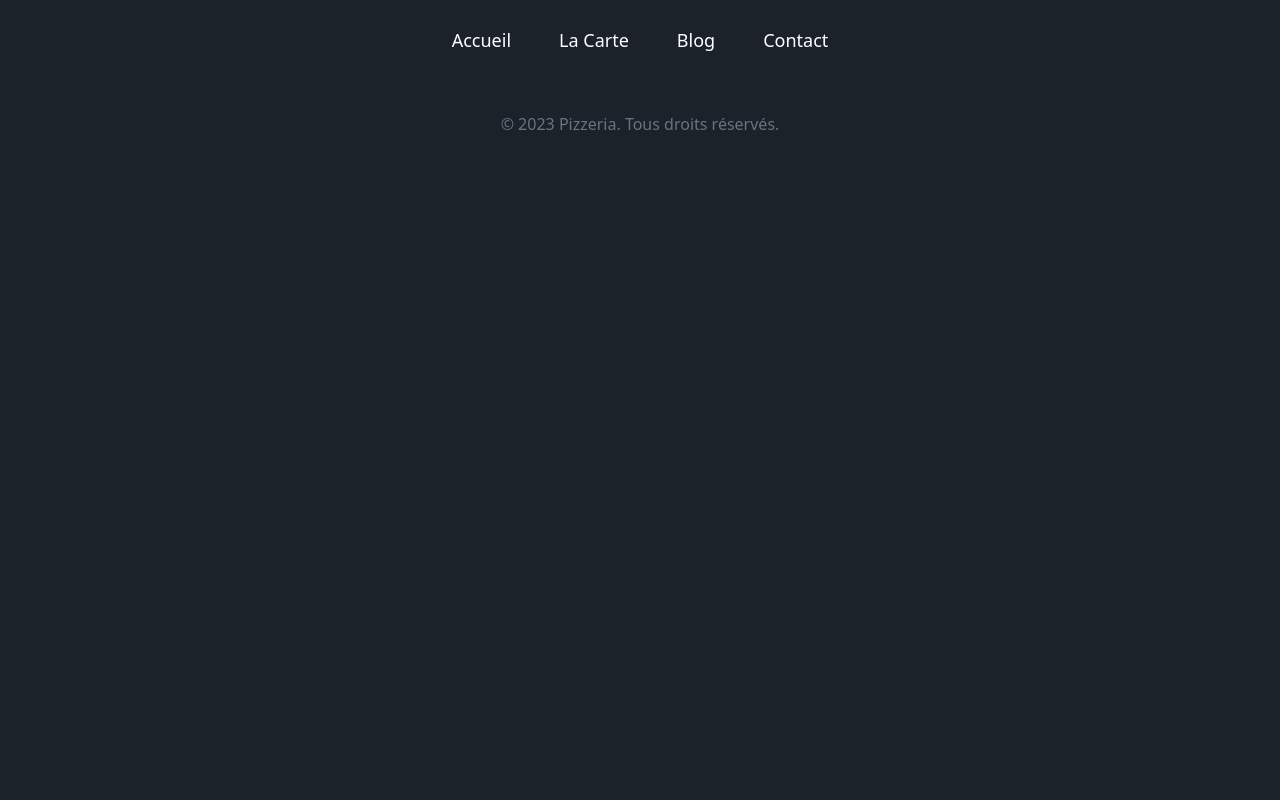
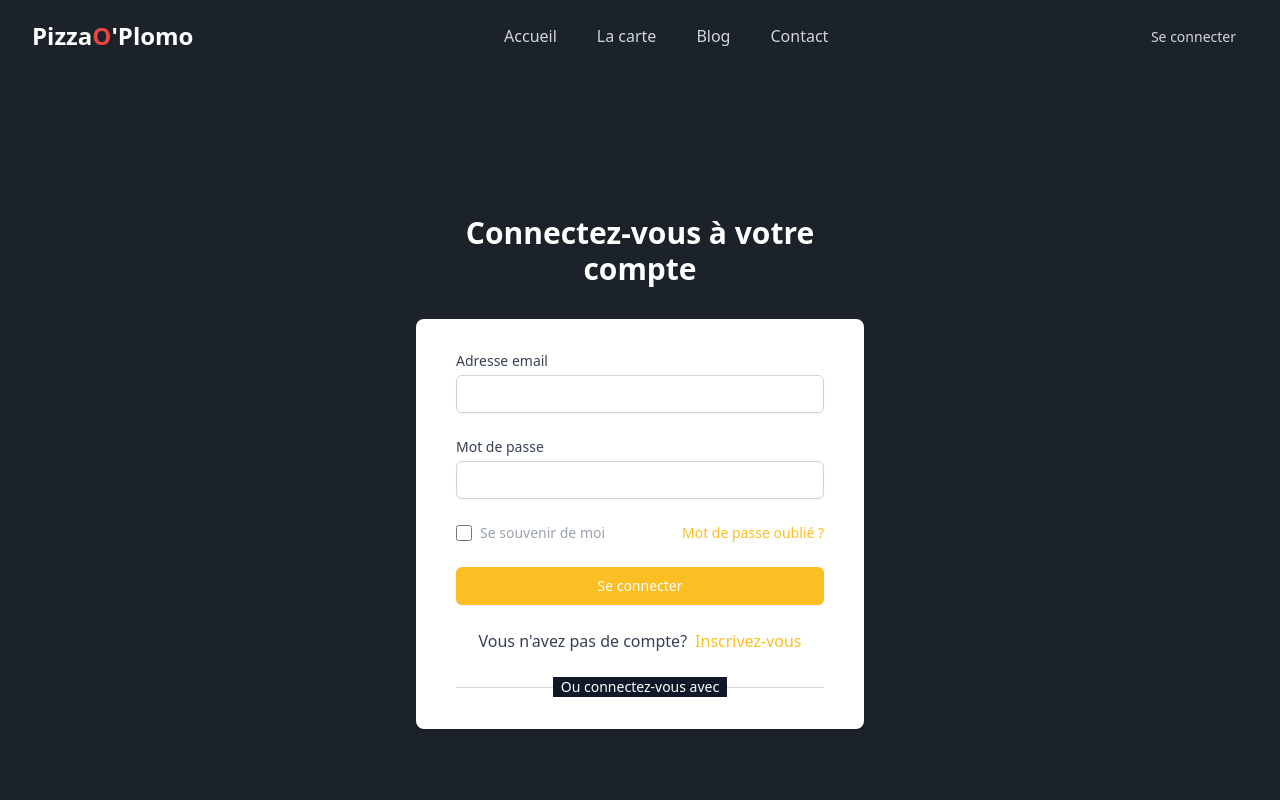
Before and after one commit to PizzaOPlomo/Front-PizzaOPlomo, an Angular app: page /auth/login in a window 1280 px wide. Before the commit this address led to /. Shown: the top 800 px of the page. Built offline with nearby package versions, Linux system fonts and the light colour scheme.

Commit message:
Added some code

```diff
--- a/src/app/app.module.ts
+++ b/src/app/app.module.ts
@@ -6,14 +6,13 @@ import {AppRoutingModule, routingComponents} from "./app-routing.module";
 import {FooterComponent} from './components/include/footer/footer.component';
 import {HeaderComponent} from './components/include/header/header.component';
 import {HttpClientModule} from "@angular/common/http";
-import { SelectionComponent } from './components/base/card/selection/selection.component';
 
 @NgModule({
   declarations: [
     routingComponents,
     AppComponent,
     FooterComponent,
-    HeaderComponent,
+    HeaderComponent
   ],
   imports: [
     BrowserModule,
--- /dev/null
+++ b/src/app/components/base/auth/login/login.component.html
@@ -0,0 +1,72 @@
+<div class="min-h-screen flex flex-col justify-center py-12 sm:px-6 lg:px-8">
+  <div class="sm:mx-auto sm:w-full sm:max-w-md">
+    <h2 class="text-center text-3xl font-extrabold text-white">
+      Connectez-vous à votre compte
+    </h2>
+  </div>
+
+  <div class="mt-8 sm:mx-auto sm:w-full sm:max-w-md">
+    <div class="bg-white py-8 px-4 shadow sm:rounded-lg sm:px-10">
+      <form action="#" class="space-y-6" method="POST">
+        <div>
+          <label class="block text-sm font-medium text-gray-700" for="email">
+            Adresse email
+          </label>
+          <div class="mt-1">
+            <input autocomplete="email" class="appearance-none block w-full px-3 py-2 border border-gray-300 rounded-md shadow-sm placeholder-gray-400 focus:outline-none focus:ring-yellow-400 focus:border-yellow-400 sm:text-sm" id="email" name="email" required
+                   type="email">
+          </div>
+        </div>
+
+        <div>
+          <label class="block text-sm font-medium text-gray-700" for="password">
+            Mot de passe
+          </label>
+          <div class="mt-1">
+            <input autocomplete="current-password" class="appearance-none block w-full px-3 py-2 border border-gray-300 rounded-md shadow-sm placeholder-gray-400 focus:outline-none focus:ring-yellow-400 focus:border-yellow-400 sm:text-sm" id="password" name="password" required
+                   type="password">
+          </div>
+        </div>
+
+        <div class="flex items-center justify-between">
+          <div class="flex items-center">
+            <input class="h-4 w-4 text-yellow-400 focus:ring-yellow-400 border-gray-300 rounded" id="remember_me" name="remember_me"
+                   type="checkbox">
+            <label class="ml-2 block text-sm text-gray-400" for="remember_me">
+              Se souvenir de moi
+            </label>
+          </div>
+
+          <div class="text-sm">
+            <a class="font-medium text-yellow-400 hover:text-yellow-500" href="#">
+              Mot de passe oublié ?
+            </a>
+          </div>
+        </div>
+
+        <div>
+          <button class="w-full flex justify-center py-2 px-4 border border-transparent rounded-md shadow-sm text-sm font-medium text-white bg-yellow-400 hover:bg-yellow-500 focus:outline-none focus:ring-2 focus:ring-offset-2 focus:ring-yellow-400"
+                  type="submit">
+            Se connecter
+          </button>
+        </div>
+      </form>
+      <div class="flex items-center justify-center mt-6">
+        <span class="text-gray-700 mr-2">Vous n'avez pas de compte?</span>
+        <a class="font-medium text-yellow-400 hover:text-yellow-500" href="#">Inscrivez-vous</a>
+      </div>
+      <div class="mt-6">
+        <div class="relative">
+          <div class="absolute inset-0 flex items-center">
+            <div class="w-full border-t border-gray-300"></div>
+          </div>
+          <div class="relative flex justify-center text-sm">
+            <span class="px-2 bg-gray-900 text-white">
+              Ou connectez-vous avec
+            </span>
+          </div>
+        </div>
+      </div>
+    </div>
+  </div>
+</div>
--- /dev/null
+++ b/src/app/components/base/auth/login/login.component.ts
@@ -0,0 +1,15 @@
+import { Component, OnInit } from '@angular/core';
+
+@Component({
+  selector: 'app-login',
+  templateUrl: './login.component.html',
+  styleUrls: ['./login.component.css']
+})
+export class LoginComponent implements OnInit {
+
+  constructor() { }
+
+  ngOnInit(): void {
+  }
+
+}
--- /dev/null
+++ b/src/app/components/base/auth/register/register.component.html
@@ -0,0 +1 @@
+<p>register works!</p>
--- /dev/null
+++ b/src/app/components/base/auth/register/register.component.ts
@@ -0,0 +1,15 @@
+import { Component, OnInit } from '@angular/core';
+
+@Component({
+  selector: 'app-register',
+  templateUrl: './register.component.html',
+  styleUrls: ['./register.component.css']
+})
+export class RegisterComponent implements OnInit {
+
+  constructor() { }
+
+  ngOnInit(): void {
+  }
+
+}
--- a/src/app/components/base/home/home.component.html
+++ b/src/app/components/base/home/home.component.html
@@ -2,7 +2,7 @@
 
 <section class="max-w-7xl mx-auto px-4 py-16 sm:py-24 sm:px-6 lg:px-8">
   <h1 class="text-4xl font-extrabold tracking-tight text-white sm:text-5xl text-center">Bienvenue chez
-    Pizza'O'Plomo</h1>
+    PizzaO'Plomo</h1>
   <p class="mt-4 max-w-2xl text-xl text-gray-400">Nous sommes fiers de vous proposer notre sélection de pizzas
     artisanales, préparées avec des ingrédients frais et de qualité. Chaque pizza est cuite à la perfection dans notre
     four à bois traditionnel.</p>
--- a/src/app/components/include/header/header.component.html
+++ b/src/app/components/include/header/header.component.html
@@ -1,42 +1,82 @@
-<nav class="border-gray-200 px-2 sm:px-4 py-2.5 rounded dark:bg-gray-900">
-  <div class="container flex flex-wrap items-center justify-center mx-auto">
-    <div class="flex md:order-2">
-      <button aria-controls="navbar-cta" aria-expanded="false"
-              class="inline-flex items-center p-2 text-sm text-gray-500 rounded-lg md:hidden hover:bg-gray-100 focus:outline-none focus:ring-2 focus:ring-gray-200 dark:text-gray-400 dark:hover:bg-gray-700 dark:focus:ring-gray-600"
-              data-collapse-toggle="navbar-cta" type="button">
+<nav>
+  <div class="mx-auto px-4 py-4 flex items-center justify-between sm:px-6 lg:px-8">
+    <div class="flex items-center">
+      <a class="text-white text-2xl font-semibold" routerLink="">
+        Pizza<span class="text-red-500">O</span>'Plomo
+      </a>
+    </div>
+    <div class="hidden md:block">
+      <div class="flex items-center space-x-4">
+        <a class="text-gray-300 hover:text-white px-3 py-2 rounded-md text-md font-medium" routerLink="">
+          Accueil
+        </a>
+        <a class="text-gray-300 hover:text-white px-3 py-2 rounded-md text-md font-medium" routerLink="card/selection">
+          La carte
+        </a>
+        <a class="text-gray-300 hover:text-white px-3 py-2 rounded-md text-md font-medium" routerLink="blog">
+          Blog
+        </a>
+        <a class="text-gray-300 hover:text-white px-3 py-2 rounded-md text-md font-medium" routerLink="contact">
+          Contact
+        </a>
+      </div>
+    </div>
+    <div class="hidden md:block">
+      <a class="text-gray-300 hover:text-white px-3 py-2 rounded-md text-sm font-medium" routerLink="auth/login">
+        Se connecter
+      </a>
+    </div>
+    <div class="-mr-2 flex md:hidden">
+      <button aria-expanded="false" (click)="toggleMenu()"
+              class="bg-gray-900 inline-flex items-center justify-center p-2 rounded-md text-gray-400 hover:text-white hover:bg-gray-800 focus:outline-none focus:ring-2 focus:ring-inset focus:ring-white"
+              type="button">
         <span class="sr-only">Open main menu</span>
-        <svg aria-hidden="true" class="w-6 h-6" fill="currentColor" viewBox="0 0 20 20"
-             xmlns="http://www.w3.org/2000/svg">
-          <path clip-rule="evenodd"
-                d="M3 5a1 1 0 011-1h12a1 1 0 110 2H4a1 1 0 01-1-1zM3 10a1 1 0 011-1h12a1 1 0 110 2H4a1 1 0 01-1-1zM3 15a1 1 0 011-1h12a1 1 0 110 2H4a1 1 0 01-1-1z"
-                fill-rule="evenodd"></path>
+        <!-- Icon when menu is closed. -->
+        <!--
+          Heroicon name: outline/menu
+
+          Menu open: "hidden", Menu closed: "block"
+        -->
+        <svg aria-hidden="true" class="block h-6 w-6" fill="none" stroke="currentColor"
+             viewBox="0 0 24 24" xmlns="http://www.w3.org/2000/svg">
+          <path d="M4 6h16M4 12h16M4 18h16" stroke-linecap="round" stroke-linejoin="round" stroke-width="2"/>
+        </svg>
+        <!-- Icon when menu is open. -->
+        <!--
+          Heroicon name: outline/x
+
+          Menu open: "block", Menu closed: "hidden"
+        -->
+        <svg aria-hidden="true" class="hidden h-6 w-6" fill="none" stroke="currentColor"
+             viewBox="0 0 24 24" xmlns="http://www.w3.org/2000/svg">
+          <path d="M6 18L18 6M6 6l12 12" stroke-linecap="round" stroke-linejoin="round" stroke-width="2"/>
         </svg>
       </button>
     </div>
-    <div class="items-center justify-between hidden w-full md:flex md:w-auto md:order-1" id="navbar-cta">
-      <ul
-        class="flex flex-col p-4 mt-4 border border-gray-100 rounded-lg md:flex-row md:space-x-12 md:mt-0 md:text-sm md:font-medium md:border-0">
-        <li>
-          <a
-            class="text-lg block py-2 pl-3 pr-4 text-white rounded hover:bg-gray-100 md:hover:bg-transparent md:hover:text-red-600 md:p-0"
-            routerLink="">Accueil</a>
-        </li>
-        <li>
-          <a
-            class="text-lg block py-2 pl-3 pr-4 text-white rounded hover:bg-gray-100 md:hover:bg-transparent md:hover:text-red-600 md:p-0"
-            routerLink="card/selection">La Carte</a>
-        </li>
-        <li>
-          <a
-            class="text-lg block py-2 pl-3 pr-4 text-white rounded hover:bg-gray-100 md:hover:bg-transparent md:hover:text-red-600 md:p-0"
-            routerLink="blog">Blog</a>
-        </li>
-        <li>
-          <a
-            class="text-lg block py-2 pl-3 pr-4 text-white rounded hover:bg-gray-100 md:hover:bg-transparent md:hover:text-red-600 md:p-0"
-            routerLink="contact">Contact</a>
-        </li>
-      </ul>
+  </div>
+
+  <!--
+  Mobile menu, toggle classNamees based on menu state.
+
+  Open: "block", closed: "hidden"
+-->
+  <div *ngIf="isMenuOpen">
+    <div class="px-2 pt-2 pb-3 space-y-1 sm:px-3">
+      <a class="text-gray-300 hover:text-white block px-3 py-2 rounded-md text-base font-medium" routerLink="">
+        Accueil
+      </a>
+      <a class="text-gray-300 hover:text-white block px-3 py-2 rounded-md text-base font-medium" routerLink="card/selection">
+        La carte
+      </a>
+      <a class="text-gray-300 hover:text-white block px-3 py-2 rounded-md text-base font-medium" routerLink="blog">
+        Blog
+      </a>
+      <a class="text-gray-300 hover:text-white block px-3 py-2 rounded-md text-base font-medium" routerLink="contact">
+        Contact
+      </a>
+      <a class="text-gray-300 hover:text-white block px-3 py-2 rounded-md text-base font-medium" routerLink="auth/login">
+        Se connecter
+      </a>
     </div>
   </div>
 </nav>
--- a/src/app/components/include/header/header.component.ts
+++ b/src/app/components/include/header/header.component.ts
@@ -6,6 +6,7 @@ import {Component, OnInit} from '@angular/core';
   styleUrls: ['./header.component.css']
 })
 export class HeaderComponent implements OnInit {
+  isMenuOpen: boolean = false;
 
   constructor() {
   }
@@ -13,4 +14,8 @@ export class HeaderComponent implements OnInit {
   ngOnInit(): void {
   }
 
+  async toggleMenu(): Promise<void> {
+    this.isMenuOpen = !this.isMenuOpen;
+  }
+
 }
```
Also changed, not shown: src/app/app-routing.module.ts (+10 -1 lines), src/app/components/base/auth/login/login.component.css (added), src/app/components/base/auth/register/register.component.css (added), 2 other files (tests, documents, lock files or other folders).
